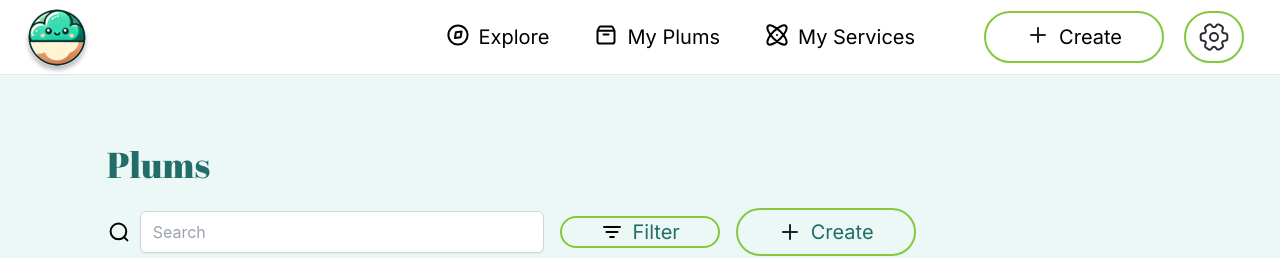
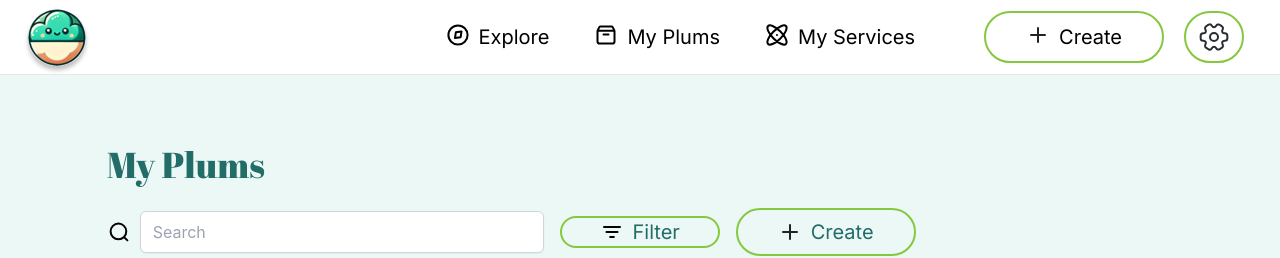
Before and after one commit to FppEpitech/AREA, a React (Create React App) app in the folder react-frontend/: page /myPlums in a window 1280 px wide. Shown: the top 258 px of the page. Built offline with nearby package versions, Linux system fonts and the light colour scheme; no server answers; sample sign-in values are in the browser's storage.

Commit message:
fix(myPlums & myServices): Fix pages titles

```diff
--- a/react-frontend/src/pages/MyPlums/myPlums.tsx
+++ b/react-frontend/src/pages/MyPlums/myPlums.tsx
@@ -130,7 +130,7 @@ export default function MyPlums() {
         <div className="flex flex-col min-h-screen bg-customLightBlue dark:bg-customDarkBg">
             <Navbar />
             <div className="mt-36 w-5/6 mx-auto">
-                <h1 className="text-4xl font-abrilFatface text-customGreen dark:text-customDarkGreen mb-6">Plums</h1>
+                <h1 className="text-4xl font-abrilFatface text-customGreen dark:text-customDarkGreen mb-6">My Plums</h1>
                 <div className="flex flex-wrap items-center mb-4 space-x-4 space-y-4 md:space-y-0 md:justify-start md:flex-nowrap">
                     <div className="flex items-center w-full md:w-auto">
                         <img
--- a/react-frontend/src/pages/MyServices/myServices.tsx
+++ b/react-frontend/src/pages/MyServices/myServices.tsx
@@ -51,13 +51,13 @@ export default function MyServices() {
         <div className="flex flex-col min-h-screen bg-customLightBlue dark:bg-customDarkBg">
             <Navbar />
             <div className="mt-36 w-5/6 mx-auto">
-                <h1 className="text-4xl font-abrilFatface text-customGreen dark:text-customDarkGreen mb-6">Services</h1>
+                <h1 className="text-4xl font-abrilFatface text-customGreen dark:text-customDarkGreen mb-6">My Services</h1>
 
                 {services && services.map((service, index) => (
                     <div key={index} className="flex items-center justify-between py-4 mb-4 rounded-full shadow-custom border dark:border-customDarkBorder dark:bg-customDarkCard">
                         <div className="flex items-center">
                             <img src={service.logo} alt="logo" className="w-10 h-10 mx-4" />
-                            <p className="text-customDarkText dark:text-white">{service.provider}</p>
+                            <p className="text-customGreen dark:text-white">{service.provider}</p>
                         </div>
                         <div className="flex items-center mx-5">
                             <button
```
